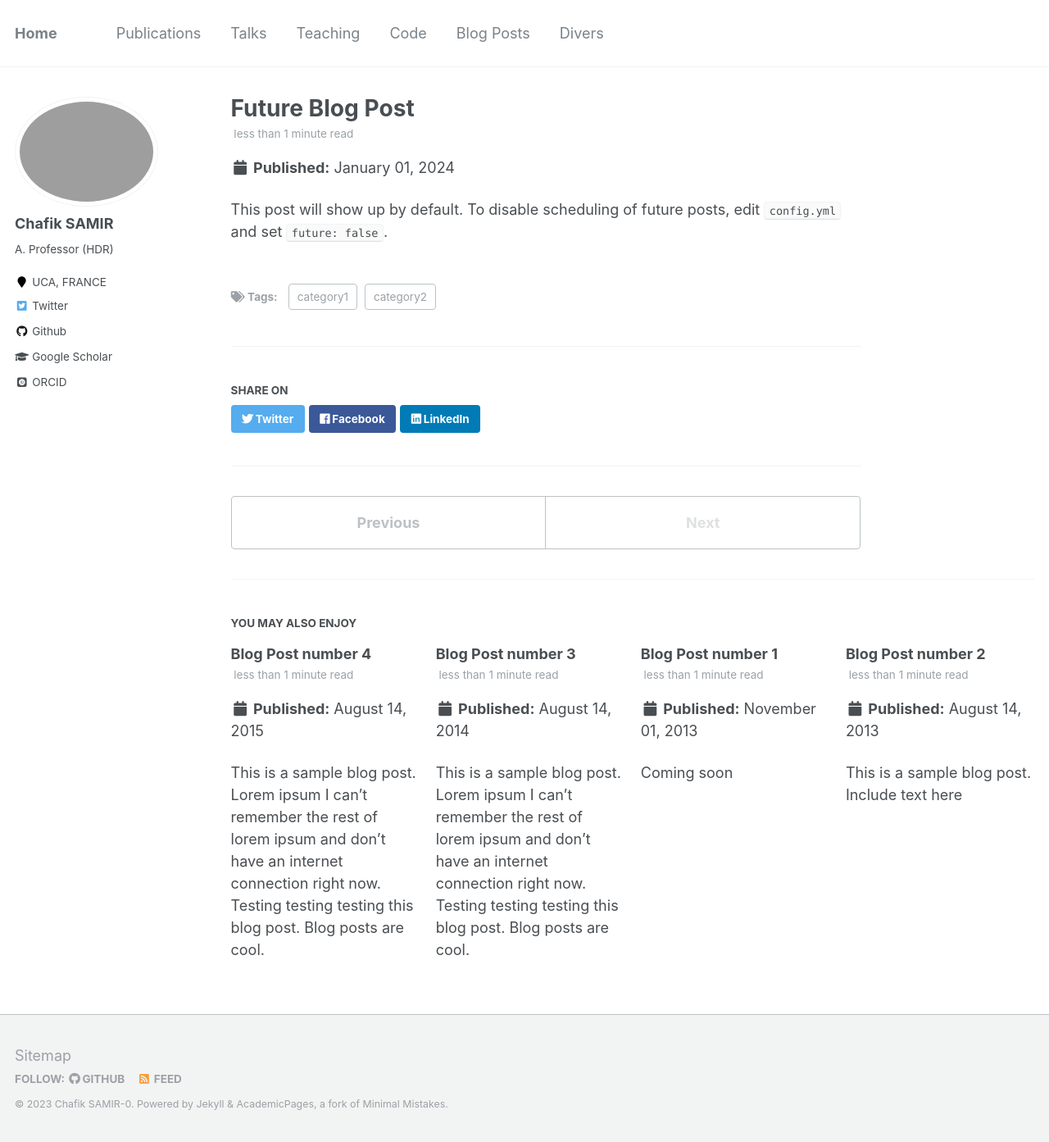
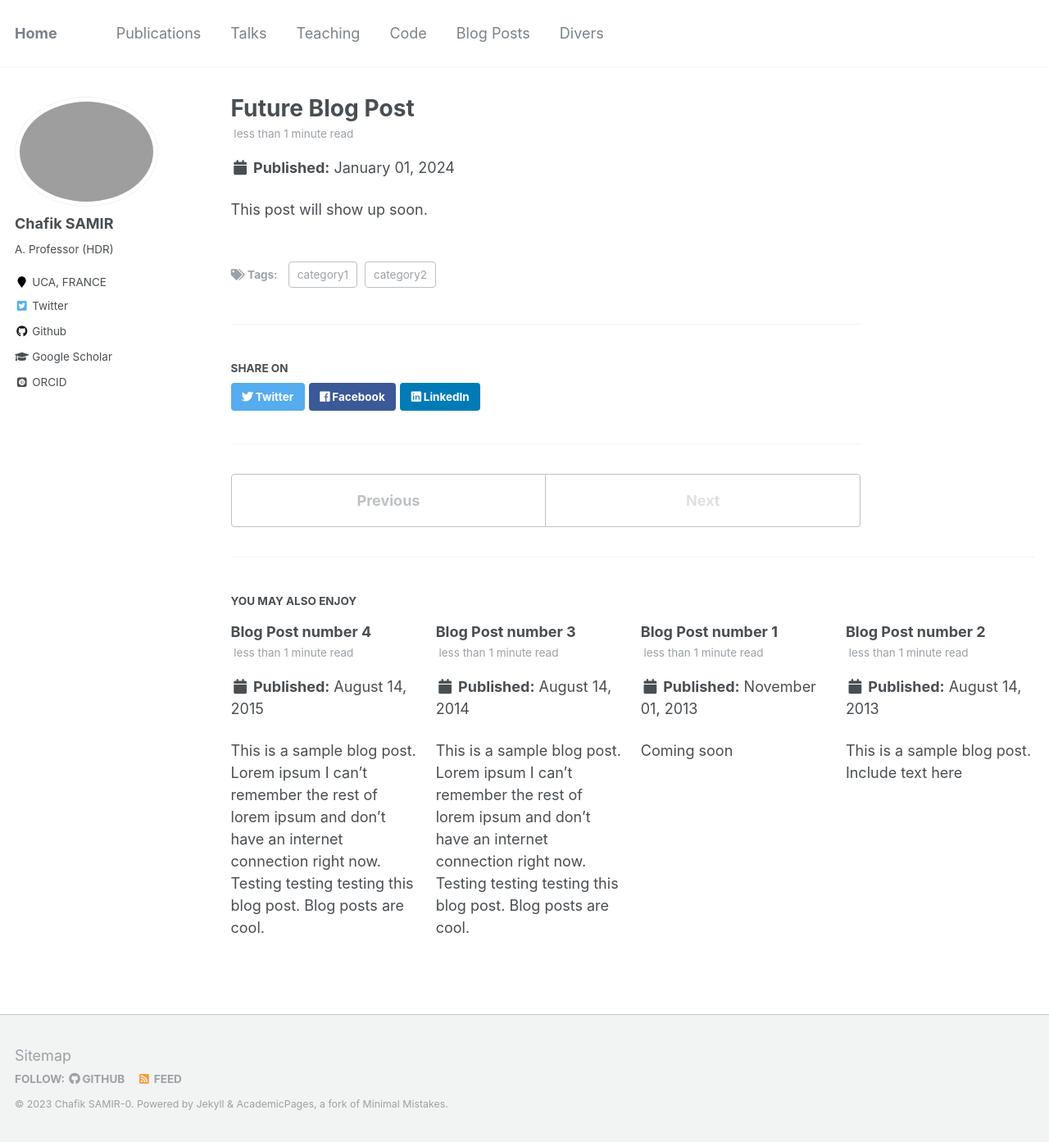
Before and after one commit to Chsamir/chsamir.github.io, a Jekyll site: the page built from _posts/2199-01-01-future-post.md, in a window 1280 px wide and 1393 px high. Shown: the whole window at 82% size. Built offline with Jekyll 4.4.1, drawn with Linux system fonts in a browser that asks for light colours; some web fonts are replaced.

Commit message:
Update 2199-01-01-future-post.md

```diff
--- a/_posts/2199-01-01-future-post.md
+++ b/_posts/2199-01-01-future-post.md
@@ -7,4 +7,4 @@ tags:
   - category2
 ---
 
-This post will show up by default. To disable scheduling of future posts, edit `config.yml` and set `future: false`.
+This post will show up soon.
```
